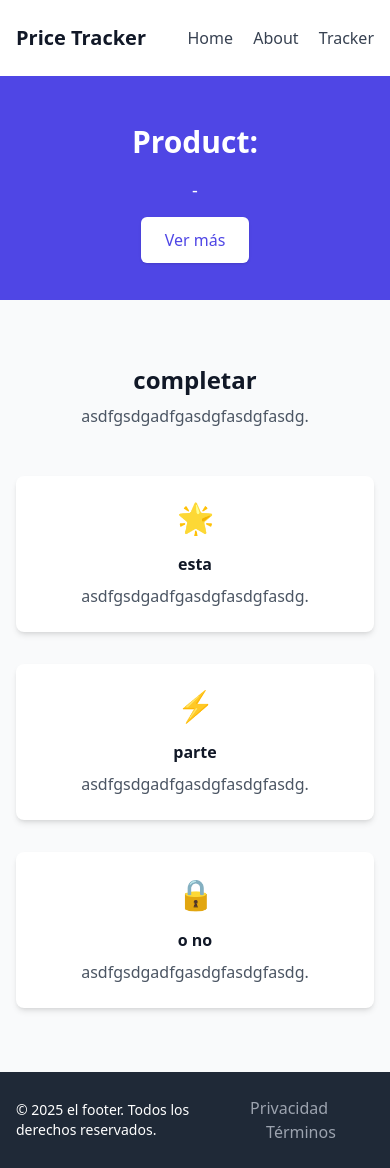
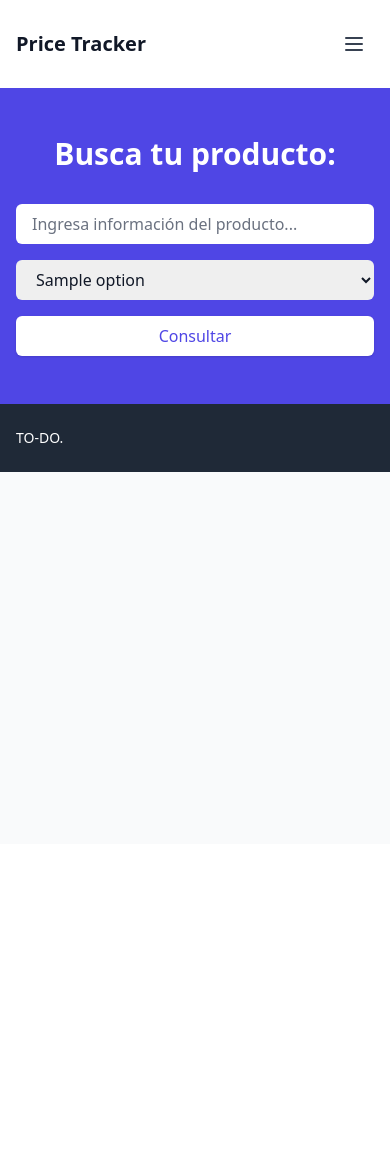
Before and after one commit to LisandroLedesma/price-tracker, a Flask app: template src/templates/index.html in a window 390 px wide. After the commit the page ends 472 px from the top, so only its background shows below. Run offline with Flask 3, Linux system fonts and the light colour scheme; the template is opened without the code that fills it: most values are stand-ins (such as "Sample title", 1, 10 or a date in 2020); some libraries are stand-ins or nearby versions.

Commit message:
refactor: front responsive y acomodado

```diff
--- a/src/templates/index.html
+++ b/src/templates/index.html
@@ -3,81 +3,125 @@
 <head>
     <meta charset="UTF-8">
     <meta name="viewport" content="width=device-width, initial-scale=1.0">
-  <title>Tu Aplicación</title>
+    <title>Price Tracker</title>
     <script src="https://cdn.tailwindcss.com"></script>
     <link rel="icon" href="{{ url_for('static', filename='favicon.ico') }}" type="image/x-icon">
 </head>
 <body class="bg-gray-50 text-gray-800 font-sans">
-
-  <!-- Header -->
     <header class="bg-white shadow-md">
       <div class="max-w-7xl mx-auto px-4 sm:px-6 lg:px-8">
           <div class="flex justify-between items-center py-6">
               <h1 class="text-xl font-bold text-gray-900">Price Tracker</h1>
-        <nav class="space-x-4">
-          <a href="#" class="text-gray-700 hover:text-indigo-500">Home</a>
-          <a href="#" class="text-gray-700 hover:text-indigo-500">About</a>
-          <a href="#" class="text-gray-700 hover:text-indigo-500">Tracker</a>
+
+              <!-- Hamburger button -->
+              <button
+                  id="menuButton"
+                  class="md:hidden inline-flex items-center justify-center p-2 rounded-md text-gray-700 hover:text-indigo-500 hover:bg-gray-100 focus:outline-none focus:ring-2 focus:ring-inset focus:ring-indigo-500"
+                  aria-expanded="false"
+              >
+                  <span class="sr-only">Abrir menú principal</span>
+                  <!-- Icon when menu is closed -->
+                  <svg id="menuIcon" class="block h-6 w-6" xmlns="http://www.w3.org/2000/svg" fill="none" viewBox="0 0 24 24" stroke="currentColor">
+                      <path stroke-linecap="round" stroke-linejoin="round" stroke-width="2" d="M4 6h16M4 12h16M4 18h16" />
+                  </svg>
+                  <!-- Icon when menu is open -->
+                  <svg id="closeIcon" class="hidden h-6 w-6" xmlns="http://www.w3.org/2000/svg" fill="none" viewBox="0 0 24 24" stroke="currentColor">
+                      <path stroke-linecap="round" stroke-linejoin="round" stroke-width="2" d="M6 18L18 6M6 6l12 12" />
+                  </svg>
+              </button>
+
+              <!-- Desktop menu -->
+              <nav class="hidden md:flex space-x-4">
+                  <a href="#" class="text-gray-700 hover:text-indigo-500">Inicio</a>
+                  <a href="#" class="text-gray-700 hover:text-indigo-500">FAQ</a>
+                  <a href="#" class="text-gray-700 hover:text-indigo-500">Tus Seguimientos</a>
+                  <a href="#" class="text-gray-700 hover:text-indigo-500">Ejemplo</a>
               </nav>
+          </div>
+
+          <!-- Mobile menu -->
+          <div id="mobileMenu" class="hidden md:hidden pb-3">
+              <div class="space-y-1">
+                  <a href="#" class="block px-3 py-2 rounded-md text-base font-medium text-gray-700 hover:text-indigo-500 hover:bg-gray-100">Inicio</a>
+                  <a href="#" class="block px-3 py-2 rounded-md text-base font-medium text-gray-700 hover:text-indigo-500 hover:bg-gray-100">FAQ</a>
+                  <a href="#" class="block px-3 py-2 rounded-md text-base font-medium text-gray-700 hover:text-indigo-500 hover:bg-gray-100">Tus Seguimientos</a>
+                  <a href="#" class="block px-3 py-2 rounded-md text-base font-medium text-gray-700 hover:text-indigo-500 hover:bg-gray-100">Ejemplo</a>
+              </div>
           </div>
       </div>
   </header>
 
-  <!-- Main Content -->
     <main>
         <section class="bg-indigo-600 text-white py-12">
             <div class="max-w-7xl mx-auto px-4 sm:px-6 lg:px-8">
                 <div class="text-center">
-          <h2 class="text-3xl font-extrabold">Product: </h2>
-          <p class="mt-4 text-lg">-</p>
-          <div class="mt-6">
-            <a href="#features" class="px-6 py-3 bg-white text-indigo-600 font-medium rounded-md shadow hover:bg-gray-100">
-              Ver más
-            </a>
+                    <h2 class="text-3xl font-extrabold">Busca tu producto:</h2>
+                    <div class="mt-8 max-w-4xl mx-auto">
+                        <form action="{{ url_for('index') }}" method="POST">
+                            <div class="flex flex-col sm:flex-row space-y-4 sm:space-y-0 sm:space-x-4">
+                                <div class="flex-[7]">
+                                    <input
+                                        type="text"
+                                        name="search_query"
+                                        placeholder="Ingresa información del producto..."
+                                        class="w-full px-4 py-2 rounded-md text-gray-900 placeholder-gray-500 focus:ring-2 focus:ring-indigo-500 focus:outline-none"
+                                        required
+                                    >
+                                </div>
+                                <div class="flex-[3]">
+                                    <select
+                                        name="category"
+                                        class="w-full px-4 py-2 rounded-md text-gray-900 focus:ring-2 focus:ring-indigo-500 focus:outline-none"
+                                        required
+                                    >
+                                        {% for option in options %}
+                                            <option value="{{ option.value }}">{{ option.name }}</option>
+                                        {% endfor %}
+                                    </select>
+                                </div>
+                                <div class="sm:w-auto">
+                                    <button
+                                        type="submit"
+                                        class="w-full sm:w-auto px-6 py-2 bg-white text-indigo-600 font-medium rounded-md shadow hover:bg-gray-100 focus:outline-none focus:ring-2 focus:ring-offset-2 focus:ring-indigo-500"
+                                    >
+                                        Consultar
+                                    </button>
                                 </div>
                             </div>
-      </div>
-    </section>
-
-    <section id="features" class="py-16">
-      <div class="max-w-7xl mx-auto px-4 sm:px-6 lg:px-8">
-        <div class="text-center mb-12">
-          <h3 class="text-2xl font-bold text-gray-900">completar</h3>
-          <p class="mt-2 text-gray-600">asdfgsdgadfgasdgfasdgfasdg.</p>
-        </div>
-        <div class="grid grid-cols-1 md:grid-cols-3 gap-8">
-          <div class="p-6 bg-white rounded-lg shadow-md text-center">
-            <div class="text-indigo-500 text-3xl mb-4">🌟</div>
-            <h4 class="font-semibold text-gray-900">esta</h4>
-            <p class="text-gray-600 mt-2">asdfgsdgadfgasdgfasdgfasdg.</p>
-          </div>
-          <div class="p-6 bg-white rounded-lg shadow-md text-center">
-            <div class="text-indigo-500 text-3xl mb-4">⚡</div>
-            <h4 class="font-semibold text-gray-900">parte</h4>
-            <p class="text-gray-600 mt-2">asdfgsdgadfgasdgfasdgfasdg.</p>
-          </div>
-          <div class="p-6 bg-white rounded-lg shadow-md text-center">
-            <div class="text-indigo-500 text-3xl mb-4">🔒</div>
-            <h4 class="font-semibold text-gray-900">o no</h4>
-            <p class="text-gray-600 mt-2">asdfgsdgadfgasdgfasdgfasdg.</p>
+                        </form>
                     </div>
                 </div>
             </div>
         </section>
     </main>
 
-  <!-- Footer -->
     <footer class="bg-gray-800 text-white py-6">
         <div class="max-w-7xl mx-auto px-4 sm:px-6 lg:px-8">
             <div class="flex justify-between items-center">
-        <p class="text-sm">&copy; 2025 el footer. Todos los derechos reservados.</p>
-        <nav class="space-x-4">
-          <a href="#" class="text-gray-400 hover:text-white">Privacidad</a>
-          <a href="#" class="text-gray-400 hover:text-white">Términos</a>
-        </nav>
+                <p class="text-sm">TO-DO.</p>
             </div>
         </div>
     </footer>
 
+    <script>
+      const menuButton = document.getElementById('menuButton');
+      const mobileMenu = document.getElementById('mobileMenu');
+      const menuIcon = document.getElementById('menuIcon');
+      const closeIcon = document.getElementById('closeIcon');
+
+      menuButton.addEventListener('click', () => {
+          const isMenuOpen = mobileMenu.classList.contains('hidden');
+
+          // Toggle menu
+          mobileMenu.classList.toggle('hidden');
+
+          // Toggle icons
+          menuIcon.classList.toggle('hidden');
+          closeIcon.classList.toggle('hidden');
+
+          // Update aria-expanded
+          menuButton.setAttribute('aria-expanded', isMenuOpen);
+      });
+  </script>
 </body>
 </html>
```
Lines whose indentation alone changed are shown as unchanged.
